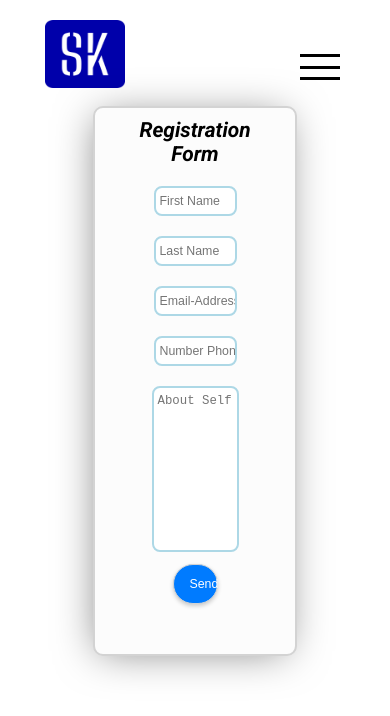
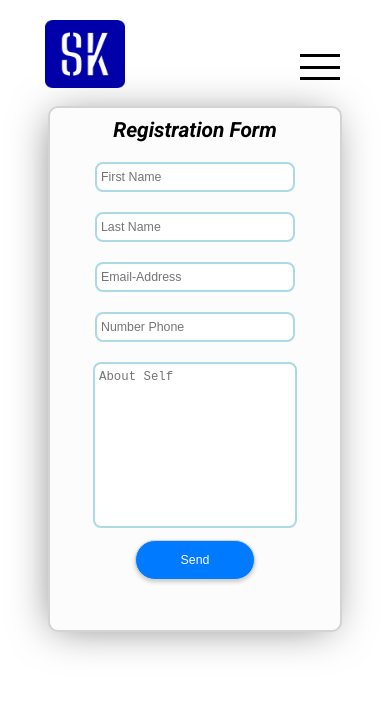
Before and after one commit to SergeiiKalina/Gum-project, a React (Create React App) app: page /registrationfortraining in a window 390 px wide. Shown: the top 716 px of the page. Built offline with nearby package versions, Linux system fonts and the light colour scheme.

Commit message:
add adaptive form registration training

```diff
--- a/src/components/registrationForTraining.module.scss
+++ b/src/components/registrationForTraining.module.scss
@@ -75,3 +75,32 @@
         outline: 2px solid lightseagreen;
     }
 }
+@media (max-width: 1024px) {
+    .wrapper {
+        form {
+            width: 70%;
+        }
+    }
+}
+@media (max-width: 767px) {
+    .wrapper {
+        form {
+            width: 80%;
+        }
+    }
+}
+@media screen and (max-width: 480px) {
+    .wrapper {
+        form {
+            input {
+                width: 80%;
+            }
+            .textarea {
+                width: 80%;
+            }
+            button {
+                width: 50%;
+            }
+        }
+    }
+}
```
